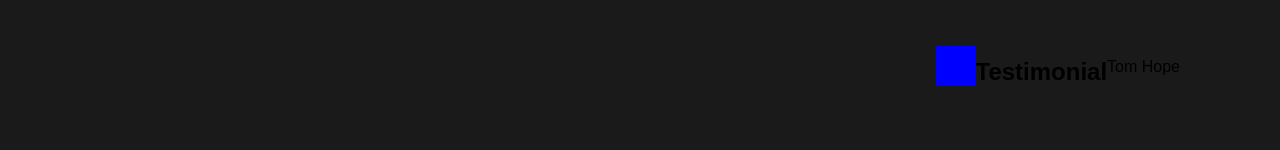
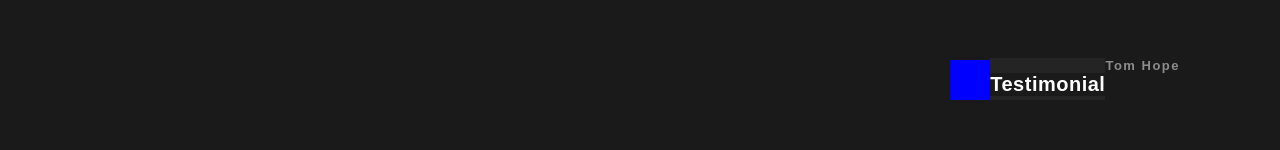
Before and after one commit to ivanruslanove45-sys/circle-c, a plain HTML site: page index.html in a window 1280 px wide. Shown: the part 495-645 px from the top of the page. Drawn offline with Linux system fonts and the light colour scheme.

Commit message:
final step

```diff
--- a/style.css
+++ b/style.css
@@ -167,3 +167,22 @@ position: absolute;
 right: 0;
 bottom: 0;
 }
+
+.about-title {
+font-size: 20px;
+font-weight: bold;
+color:#fff;
+letter-spacing: 0.5px;
+margin-top: 15px;
+margin-bottom: 4px;
+text-align: center;
+}
+
+.about-subtitle{
+font-size: 13px;
+color:#8C8C8C;
+font-weight: bold;
+letter-spacing: 1.5px;
+text-align: center;
+display: block;
+}
```
